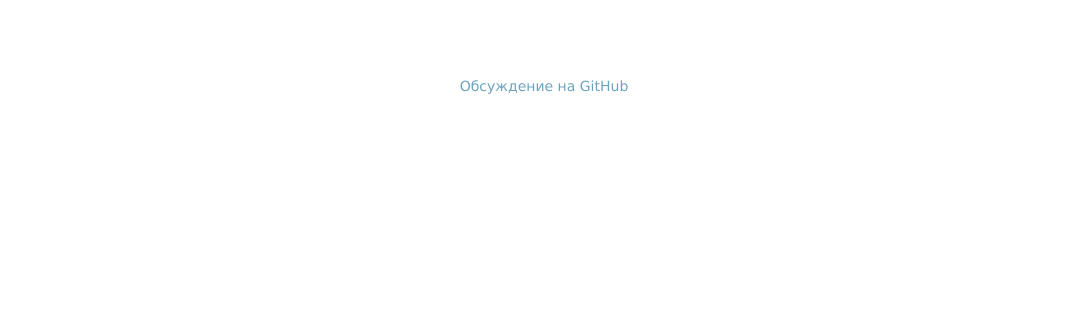
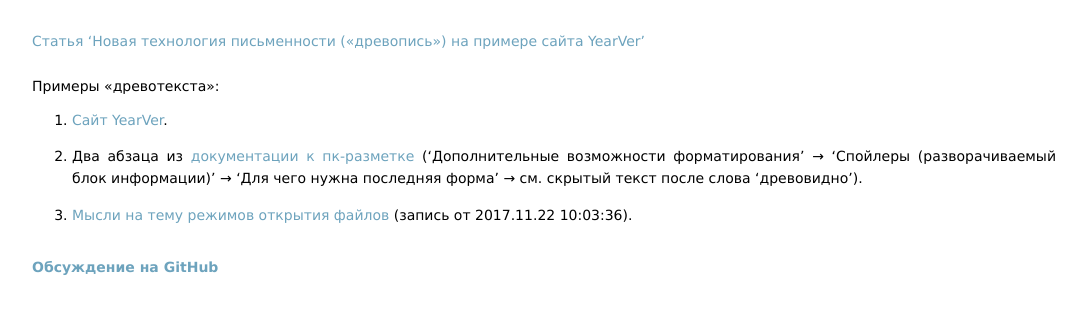
Before and after one commit to drevopis/drevopis.github.io, a plain HTML site: page index.html in a window 1280 px wide. Shown: the whole page, without its empty margins (96-1182 px from the left). Drawn offline with Linux system fonts and the light colour scheme.

Commit message:
Примеры «древотекста»

```diff
--- a/index.html
+++ b/index.html
@@ -102,9 +102,16 @@ div#main {width: 100%;}
 <body>
 <div id="main" style="margin: 0 auto">
 <br />
+<a href="https://habr.com/ru/post//">Статья ‘Новая технология письменности («древопись») на примере сайта YearVer’</a><br />
 <br />
+Примеры «древотекста»:<br />
+<ol>
+<li><a href="http://yearver.org/ru">Сайт YearVer</a>.</li>
+<li>Два абзаца из <a href="http://pqmarkup.org/ru/syntax">документации к пк-разметке</a> (‘Дополнительные возможности форматирования’ → ‘Спойлеры (разворачиваемый блок информации)’ → ‘Для чего нужна последняя форма’ → см. скрытый текст после слова ‘древовидно’).</li>
+<li><a href="http://11l-lang.org/doc/ru/built-in-types/File">Мысли на тему режимов открытия файлов</a> (запись от 2017.11.22 10:03:36).</li>
+</ol>
 <br />
-<div align="center"><a href="https://github.com/drevopis/drevopis.github.io/discussions">Обсуждение на GitHub</a></div>
+<a href="https://github.com/drevopis/drevopis.github.io/discussions"><b>Обсуждение на GitHub</b></a><br />
 </div>
 </body>
 </html>
```
Also changed, not shown: 1 other file.
